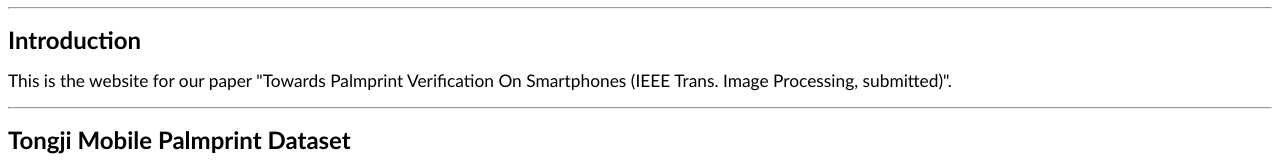
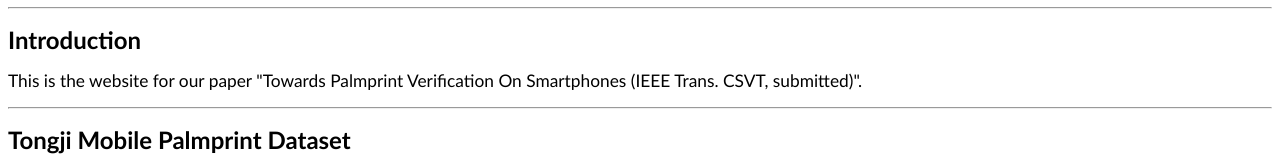
Before and after one commit to csLinZhang/MobilePalmPrint, a plain HTML site: page index.htm in a window 1280 px wide. Shown: the part 162-322 px from the top of the page. Drawn offline with Linux system fonts and the light colour scheme.

Commit message:
Update index.htm

```diff
--- a/index.htm
+++ b/index.htm
@@ -63,7 +63,7 @@ table.TableGrid
 <p><span lang="en-us"><b><font face="Calibri" size="5">Introduction</font></b></span></p>
 <p>
 <span style="font-size: 13pt; font-family: Calibri; color: windowtext" lang="EN-US">
-This is the website for our paper "Towards Palmprint Verification On Smartphones (IEEE Trans. Image Processing, submitted)". </span></a></span></p>
+This is the website for our paper "Towards Palmprint Verification On Smartphones (IEEE Trans. CSVT, submitted)". </span></a></span></p>
 <hr>
 <p><span lang="en-us"><b><font face="Calibri" size="5">Tongji Mobile Palmprint Dataset</font></b></span></p>
 <p>
```
